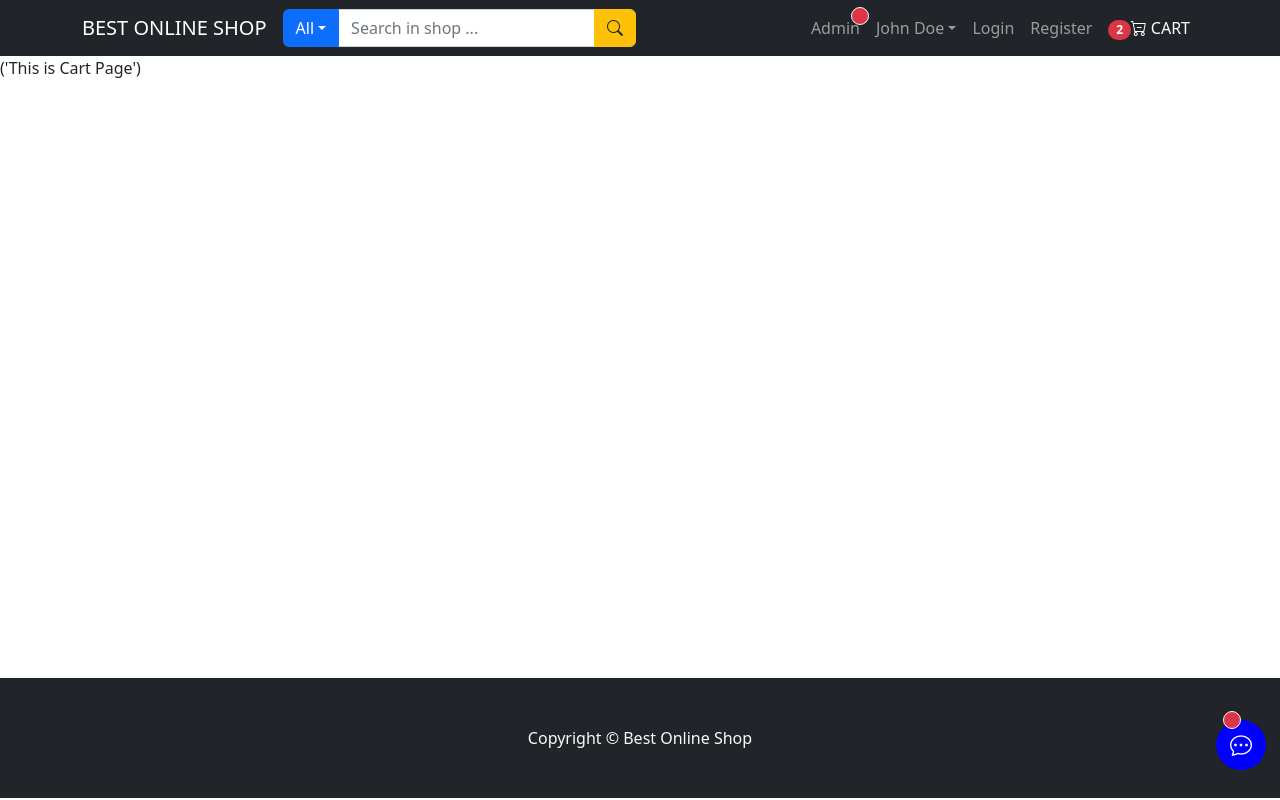
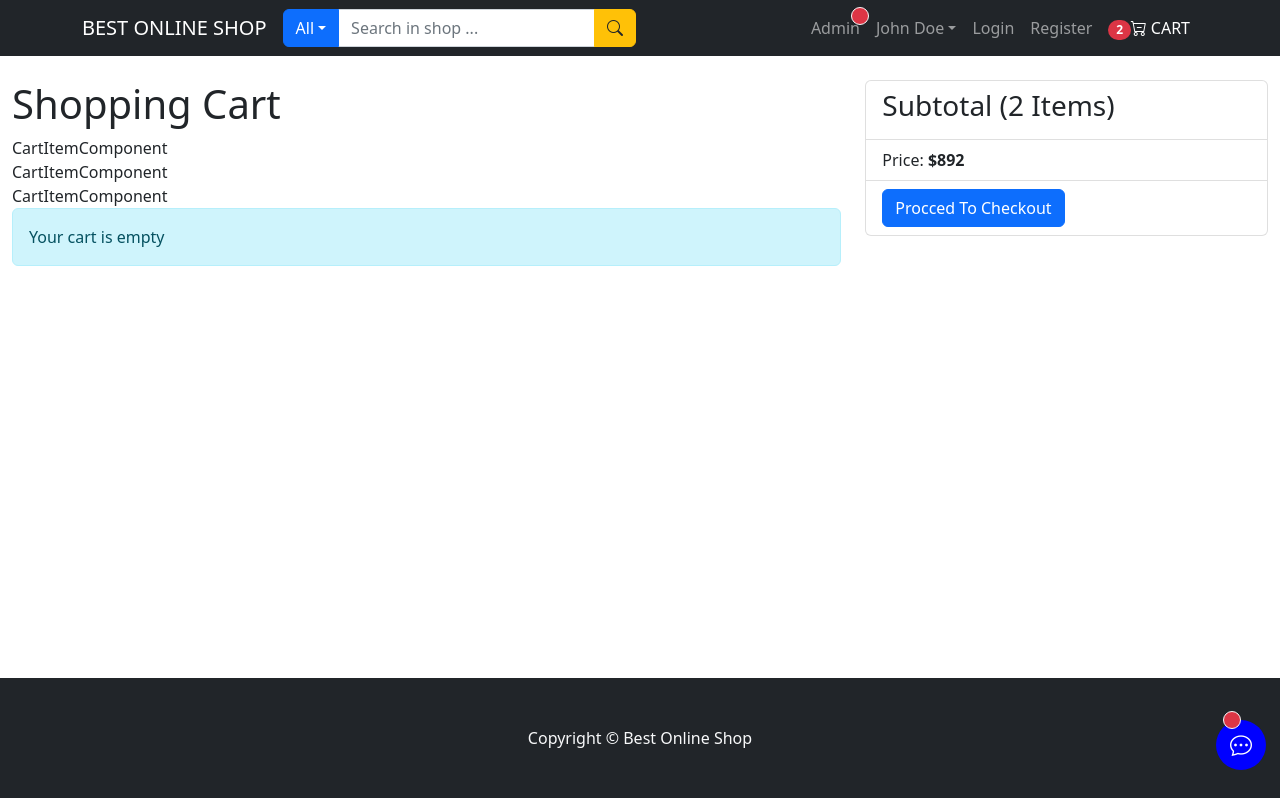
Before and after one commit to 0xAureoleNode/MERN-STACK-APP, a React (Create React App) app: page /cart in a window 1280 px wide. Built offline with nearby package versions, Linux system fonts and the light colour scheme.

Commit message:
commit for Cart Page about the structure

```diff
--- a/src/pages/CartPage.js
+++ b/src/pages/CartPage.js
@@ -1,5 +1,36 @@
+import { Row, Col, Container, Alert, ListGroup, Button } from 'react-bootstrap';
+import { LinkContainer } from 'react-router-bootstrap';
 const CartPage = () => {
-  return <p>('This is Cart Page')</p>;
+  return (
+    <Container fluid>
+      <Row className="mt-4">
+        <Col md={8}>
+          <h1>Shopping Cart</h1>
+          {Array.from({ length: 3 }).map((item) => (
+            <>
+              CartItemComponent <br />
+            </>
+          ))}
+          <Alert variant="info">Your cart is empty</Alert>
+        </Col>
+        <Col md={4}>
+          <ListGroup>
+            <ListGroup.Item>
+              <h3>Subtotal (2 Items)</h3>
+            </ListGroup.Item>
+            <ListGroup.Item>
+              Price: <span className="fw-bold">$892</span>
+            </ListGroup.Item>
+            <ListGroup.Item>
+              <LinkContainer to="/user/order-details">
+                <Button type="button">Procced To Checkout</Button>
+              </LinkContainer>
+            </ListGroup.Item>
+          </ListGroup>
+        </Col>
+      </Row>
+    </Container>
+  );
 };
 
 export default CartPage;
```
